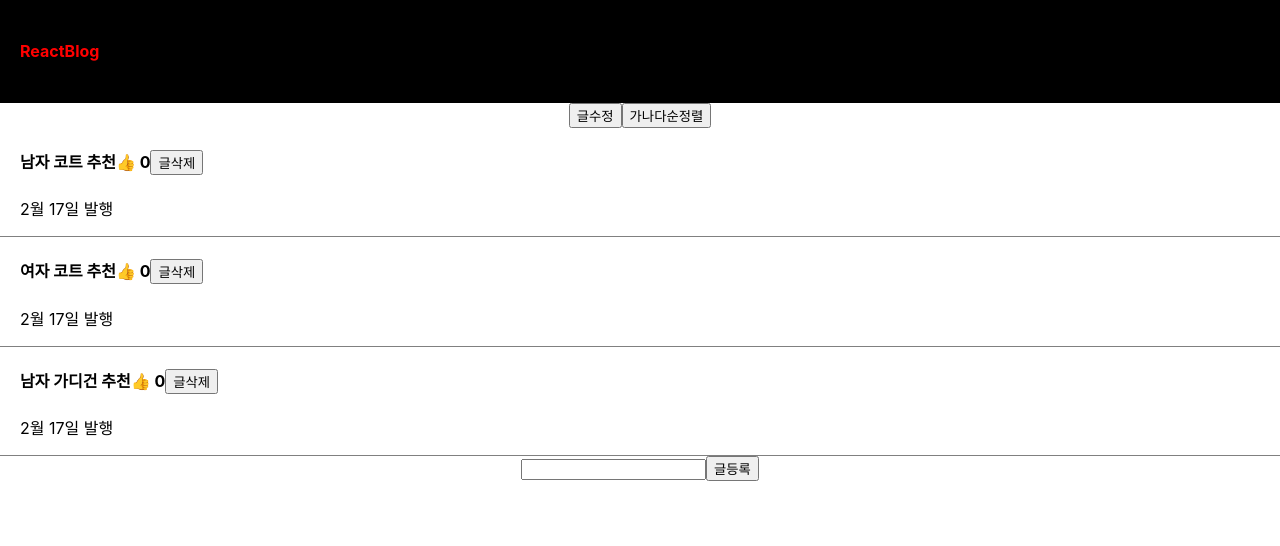
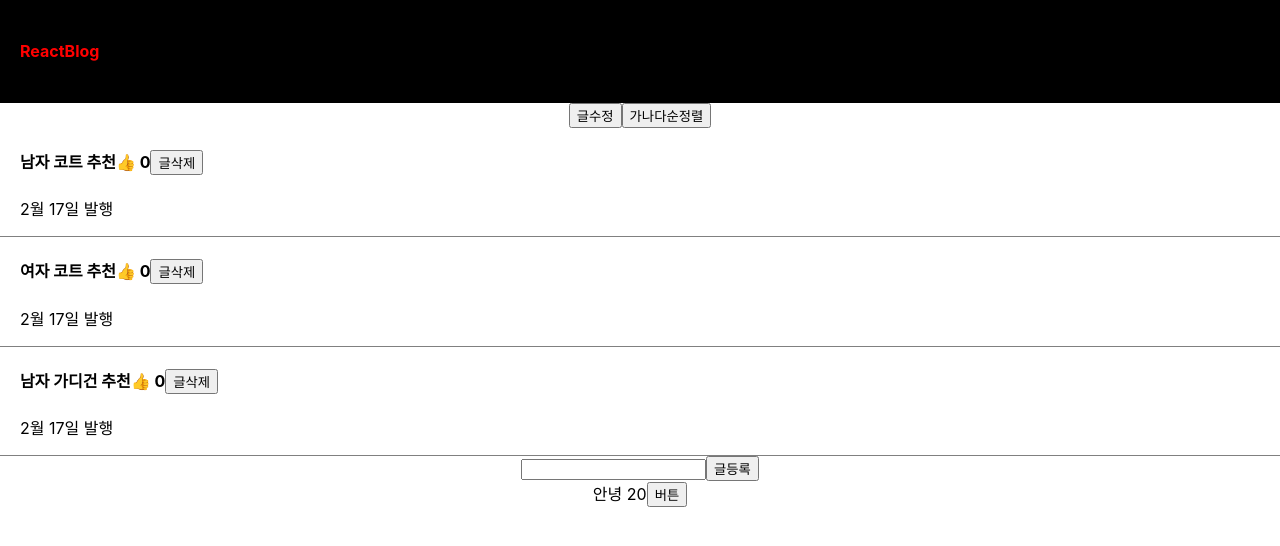
Before and after one commit to rain46688/reactblog, a React (Create React App) app: page / in a window 1280 px wide. Shown: the top 546 px of the page. Built offline with nearby package versions, Linux system fonts and the light colour scheme.

Commit message:
14, class 사용하는법(초기 문법)

```diff
--- a/src/App.js
+++ b/src/App.js
@@ -1,6 +1,6 @@
 import logo from './logo.svg';
 import './App.css';
-import { useState } from 'react';
+import React, { useState } from 'react';
 
 function App() {
 
@@ -107,6 +107,7 @@
       {
         modal == true ? <Modal 글제목변경={글제목변경} index={index} 글제목={글제목}/> : null
       }
+      <Modal2 index = {index}/>
 
     </div>
   );
@@ -130,4 +131,27 @@
   )
 }
 
+// 옛날 방식의 리엑트에서 컴포넌트 사용법
+// 첨에 내가 배웠을때 이렇게 했었음 props는 constructor랑 super에 넣고 사용하면됨
+class Modal2 extends React.Component {
+  constructor(props){
+    super(props)
+    this.state = {
+      name : 'kim',
+      age : 20
+    }
+  }
+
+  render(){
+    return (
+      // this. 으로 가져와야됨!
+      <div>안녕 {this.state.age}<button onClick={()=>{
+        this.setState({age : this.props.index})
+      }}>버튼</button></div>
+    )
+  }
+
+
+}
+
 export default App;
```
